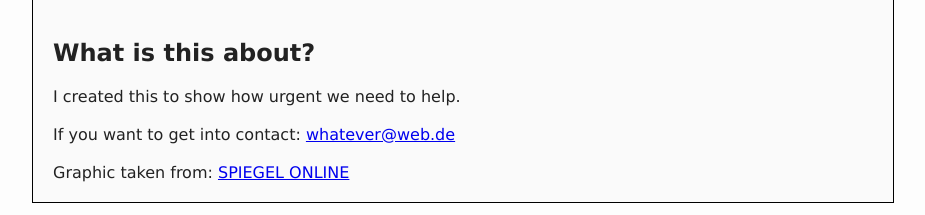
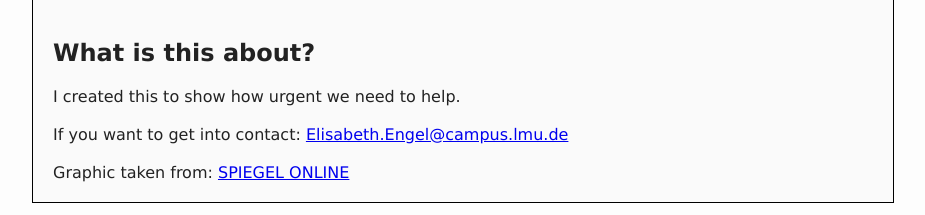
Before and after one commit to ElisabethEngel/fight-ebola, a plain HTML site: page index.html in a window 1280 px wide. Shown: the part 994-1209 px from the top of the page, without its empty margins (177-1102 px from the left). Drawn offline with Linux system fonts and the light colour scheme.

Commit message:
Update index.html

```diff
--- a/index.html
+++ b/index.html
@@ -235,7 +235,7 @@
 
         I created this to show how urgent we need to help. <br><br>
 
-        If you want to get into contact: <a href="mailto:whatever@web.de">whatever@web.de</a>    <br><br>
+        If you want to get into contact: <a href="mailto:Elisabeth.Engel@campus.lmu.de">Elisabeth.Engel@campus.lmu.de</a>    <br><br>
 
         Graphic taken from: <a href="http://www.spiegel.de/gesundheit/diagnose/karte-verbreitung-von-ebola-in-westafrika-a-983750.html" target="_blank">SPIEGEL ONLINE</a>
 
```
